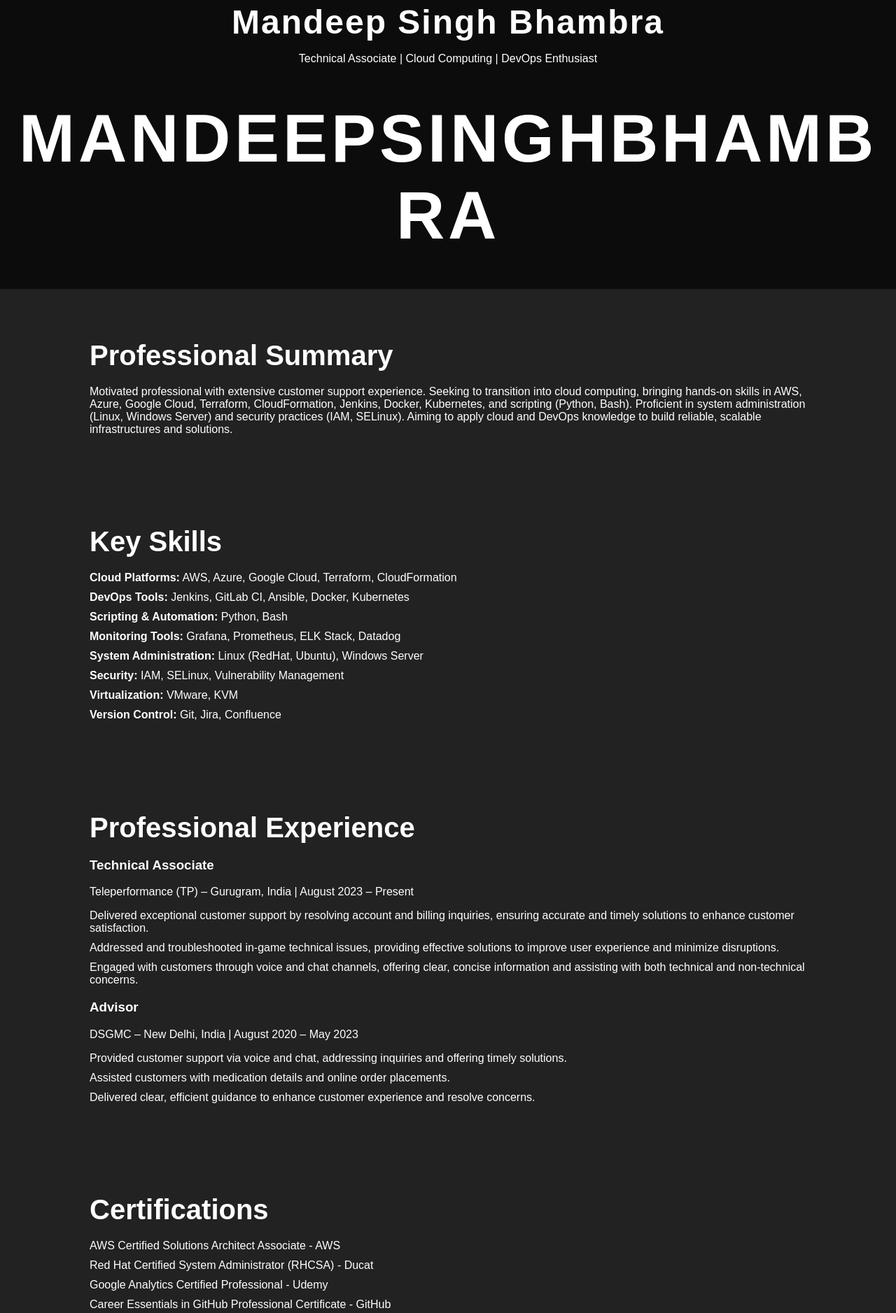
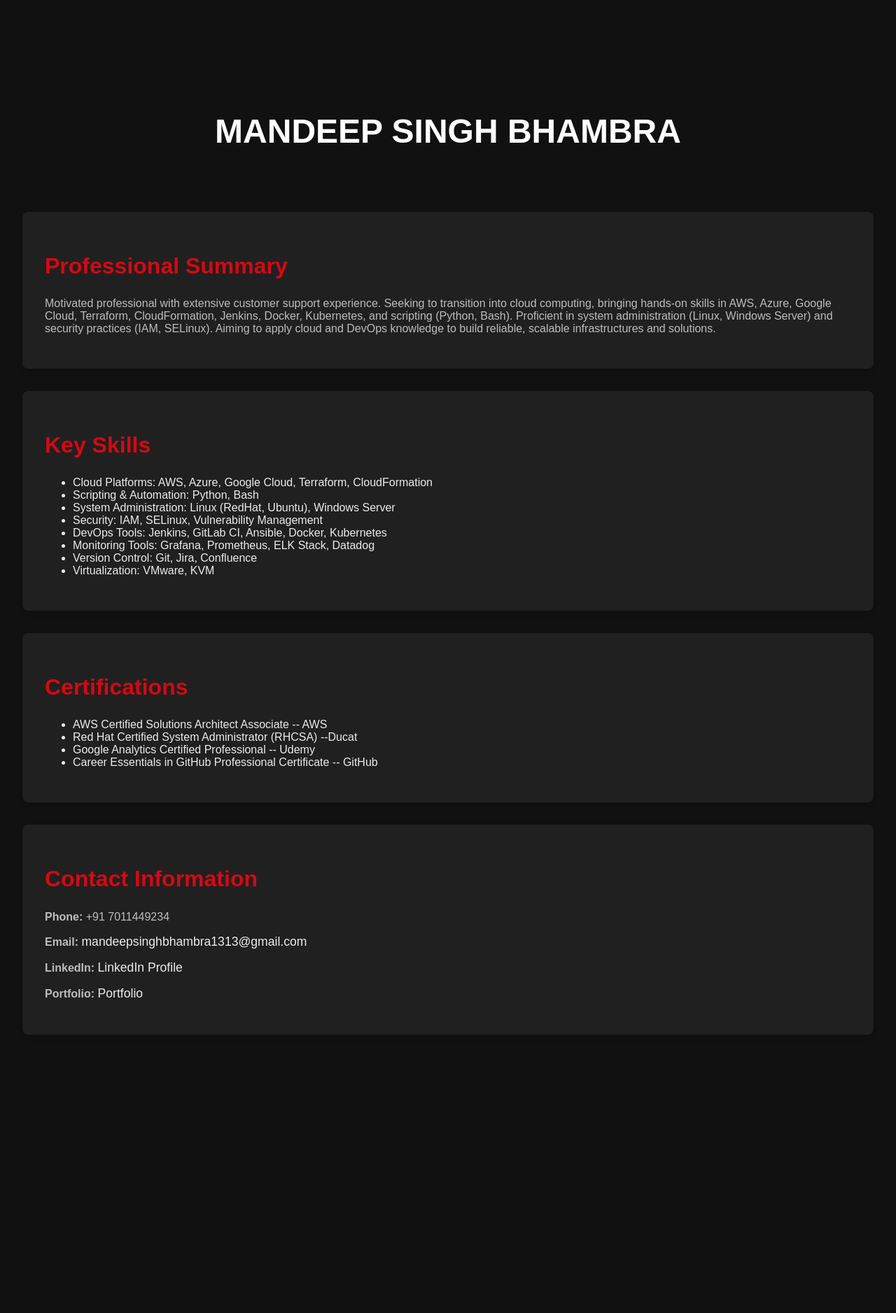
Before and after one commit to Mandeep-Singh-Bhambra/portfolio.github.io, a plain HTML site: page index.html in a window 1280 px wide. Shown: the part 96-1973 px from the top of the page at 70% size. After the commit the page ends 1639 px from the top, so only its background shows below. Drawn offline with Linux system fonts and the light colour scheme.

Commit message:
Update index.html

```diff
--- a/index.html
+++ b/index.html
@@ -3,252 +3,157 @@
 <head>
     <meta charset="UTF-8">
     <meta name="viewport" content="width=device-width, initial-scale=1.0">
-    <title>Mandeep Singh Bhambra | Portfolio</title>
+    <title>Portfolio - Mandeep Singh Bhambra</title>
     <style>
+        /* Global Styling */
         body {
-            font-family: Arial, sans-serif;
-            background-color: #0c0c0c;
-            color: white;
             margin: 0;
-            padding: 0;
+            font-family: 'Arial', sans-serif;
+            background: #111;
+            color: #fff;
             overflow: hidden;
         }
-        .header {
+
+        h1 {
             text-align: center;
-            margin-top: 100px;
-        }
-        h1 {
             font-size: 3rem;
             font-weight: bold;
-            letter-spacing: 2px;
-            margin: 0;
-        }
-        .intro {
-            font-size: 6rem;
-            letter-spacing: 5px;
-            font-weight: bold;
-            text-transform: uppercase;
-            margin: 50px 0;
-            display: flex;
-            justify-content: center;
-            flex-wrap: wrap;
-        }
-        .intro span {
+            margin-top: 20%;
             opacity: 0;
-            transform: scale(0.5);
-            animation: fadeIn 0.6s forwards, scaleIn 0.6s forwards;
-        }
-        .intro span:nth-child(odd) {
-            animation-delay: 0.3s;
-        }
-        @keyframes fadeIn {
-            0% { opacity: 0; }
-            100% { opacity: 1; }
-        }
-        @keyframes scaleIn {
-            0% { transform: scale(0.5); }
-            100% { transform: scale(1); }
+            animation: fadeIn 3s ease-in-out forwards;
         }
 
-        /* Additional styling */
         .container {
-            width: 80%;
-            margin: auto;
+            opacity: 0;
+            animation: fadeInContent 3s 3s forwards;
+            padding: 2rem;
         }
-        .contact-info {
-            margin: 20px 0;
+
+        /* Netflix Animation for Name */
+        @keyframes fadeIn {
+            0% {
+                transform: scale(0);
+                opacity: 0;
             }
-        a {
-            color: #ff5733;
+            100% {
+                transform: scale(1);
+                opacity: 1;
+            }
+        }
+
+        /* Content Display Animation */
+        @keyframes fadeInContent {
+            0% {
+                opacity: 0;
+            }
+            100% {
+                opacity: 1;
+            }
+        }
+
+        /* Card Style for Portfolio Details */
+        .card {
+            background-color: #222;
+            margin: 1.5rem 0;
+            padding: 2rem;
+            border-radius: 8px;
+            box-shadow: 0 4px 6px rgba(0, 0, 0, 0.2);
+            animation: slideUp 1s ease-in-out forwards;
+        }
+
+        .card h2 {
+            font-size: 2rem;
+            color: #e50914;
+        }
+
+        .card p {
+            font-size: 1rem;
+            color: #ccc;
+        }
+
+        @keyframes slideUp {
+            0% {
+                transform: translateY(30px);
+                opacity: 0;
+            }
+            100% {
+                transform: translateY(0);
+                opacity: 1;
+            }
+        }
+
+        /* Section Headers */
+        h3 {
+            font-size: 1.5rem;
+            color: #e50914;
+        }
+
+        .email {
+            color: #fff;
+            font-size: 1.1rem;
             text-decoration: none;
         }
-        .section {
-            padding: 40px 0;
-            background-color: #222;
+
+        .email:hover {
+            color: #e50914;
+            text-decoration: underline;
         }
-        h2 {
-            font-size: 2.5rem;
-            margin-bottom: 20px;
-        }
-        ul {
-            list-style-type: none;
-            padding: 0;
-        }
-        ul li {
-            margin-bottom: 10px;
-        }
-        footer {
-            text-align: center;
-            padding: 20px;
-            background-color: #111;
+
+        .portfolio-section {
+            margin: 2rem 0;
         }
     </style>
 </head>
 <body>
-    <header class="header">
+    <!-- Name Animation -->
+    <h1>MANDEEP SINGH BHAMBRA</h1>
+
+    <!-- Portfolio Content -->
     <div class="container">
-            <h1>Mandeep Singh Bhambra</h1>
-            <p>Technical Associate | Cloud Computing | DevOps Enthusiast</p>
-        </div>
-    </header>
-
-    <div class="intro">
-        <span>M</span>
-        <span>A</span>
-        <span>N</span>
-        <span>D</span>
-        <span>E</span>
-        <span>E</span>
-        <span>P</span>
-        <span>S</span>
-        <span>I</span>
-        <span>N</span>
-        <span>G</span>
-        <span>H</span>
-        <span>B</span>
-        <span>H</span>
-        <span>A</span>
-        <span>M</span>
-        <span>B</span>
-        <span>R</span>
-        <span>A</span>
+        <!-- Professional Summary Section -->
+        <div class="card">
+            <h2>Professional Summary</h2>
+            <p>Motivated professional with extensive customer support experience. Seeking to transition into cloud computing, bringing hands-on skills in AWS, Azure, Google Cloud, Terraform, CloudFormation, Jenkins, Docker, Kubernetes, and scripting (Python, Bash). Proficient in system administration (Linux, Windows Server) and security practices (IAM, SELinux). Aiming to apply cloud and DevOps knowledge to build reliable, scalable infrastructures and solutions.</p>
         </div>
 
-    <section class="section">
-        <div class="container">
-            <h2>Professional Summary</h2>
-            <p>
-                Motivated professional with extensive customer support experience. Seeking to transition into cloud computing, bringing hands-on skills in AWS, Azure, Google Cloud, Terraform, CloudFormation, Jenkins, Docker, Kubernetes, and scripting (Python, Bash). Proficient in system administration (Linux, Windows Server) and security practices (IAM, SELinux). Aiming to apply cloud and DevOps knowledge to build reliable, scalable infrastructures and solutions.
-            </p>
-        </div>
-    </section>
-
-    <section class="section">
-        <div class="container">
+        <!-- Key Skills Section -->
+        <div class="card portfolio-section">
             <h2>Key Skills</h2>
             <ul>
-                <li><strong>Cloud Platforms:</strong> AWS, Azure, Google Cloud, Terraform, CloudFormation</li>
-                <li><strong>DevOps Tools:</strong> Jenkins, GitLab CI, Ansible, Docker, Kubernetes</li>
-                <li><strong>Scripting & Automation:</strong> Python, Bash</li>
-                <li><strong>Monitoring Tools:</strong> Grafana, Prometheus, ELK Stack, Datadog</li>
-                <li><strong>System Administration:</strong> Linux (RedHat, Ubuntu), Windows Server</li>
-                <li><strong>Security:</strong> IAM, SELinux, Vulnerability Management</li>
-                <li><strong>Virtualization:</strong> VMware, KVM</li>
-                <li><strong>Version Control:</strong> Git, Jira, Confluence</li>
+                <li>Cloud Platforms: AWS, Azure, Google Cloud, Terraform, CloudFormation</li>
+                <li>Scripting & Automation: Python, Bash</li>
+                <li>System Administration: Linux (RedHat, Ubuntu), Windows Server</li>
+                <li>Security: IAM, SELinux, Vulnerability Management</li>
+                <li>DevOps Tools: Jenkins, GitLab CI, Ansible, Docker, Kubernetes</li>
+                <li>Monitoring Tools: Grafana, Prometheus, ELK Stack, Datadog</li>
+                <li>Version Control: Git, Jira, Confluence</li>
+                <li>Virtualization: VMware, KVM</li>
             </ul>
         </div>
-    </section>
 
-    <section class="section">
-        <div class="container">
-            <h2>Professional Experience</h2>
-            <div>
-                <h3>Technical Associate</h3>
-                <p>Teleperformance (TP) – Gurugram, India | August 2023 – Present</p>
+        <!-- Certifications Section -->
+        <div class="card">
+            <h2>Certifications</h2>
             <ul>
-                    <li>Delivered exceptional customer support by resolving account and billing inquiries, ensuring accurate and timely solutions to enhance customer satisfaction.</li>
-                    <li>Addressed and troubleshooted in-game technical issues, providing effective solutions to improve user experience and minimize disruptions.</li>
-                    <li>Engaged with customers through voice and chat channels, offering clear, concise information and assisting with both technical and non-technical concerns.</li>
+                <li>AWS Certified Solutions Architect Associate -- AWS</li>
+                <li>Red Hat Certified System Administrator (RHCSA) --Ducat</li>
+                <li>Google Analytics Certified Professional -- Udemy</li>
+                <li>Career Essentials in GitHub Professional Certificate -- GitHub</li>
             </ul>
         </div>
-            <div>
-                <h3>Advisor</h3>
-                <p>DSGMC – New Delhi, India | August 2020 – May 2023</p>
-                <ul>
-                    <li>Provided customer support via voice and chat, addressing inquiries and offering timely solutions.</li>
-                    <li>Assisted customers with medication details and online order placements.</li>
-                    <li>Delivered clear, efficient guidance to enhance customer experience and resolve concerns.</li>
-                </ul>
+
+        <!-- Contact Info Section -->
+        <div class="card portfolio-section">
+            <h2>Contact Information</h2>
+            <p><strong>Phone:</strong> +91 7011449234</p>
+            <p><strong>Email:</strong> <a class="email" href="mailto:mandeepsinghbhambra1313@gmail.com">mandeepsinghbhambra1313@gmail.com</a></p>
+            <p><strong>LinkedIn:</strong> <a class="email" href="https://www.linkedin.com/in/mandeepsinghbhambra" target="_blank">LinkedIn Profile</a></p>
+            <p><strong>Portfolio:</strong> <a class="email" href="https://www.yourportfolio.com" target="_blank">Portfolio</a></p>
         </div>
     </div>
-    </section>
 
-    <section class="section">
-        <div class="container">
-            <h2>Certifications</h2>
-            <ul>
-                <li>AWS Certified Solutions Architect Associate - AWS</li>
-                <li>Red Hat Certified System Administrator (RHCSA) - Ducat</li>
-                <li>Google Analytics Certified Professional - Udemy</li>
-                <li>Career Essentials in GitHub Professional Certificate - GitHub</li>
-            </ul>
-        </div>
-    </section>
-
-    <section class="section">
-        <div class="container">
-            <h2>Education</h2>
-            <ul>
-                <li><strong>Master of Computer Applications (MCA) (In Progress)</strong> - Kalinga University (Expected Graduation: 2025)</li>
-                <li><strong>Bachelor of Computer Applications (BCA) (Completed)</strong> - Kalinga University (Graduation: 2022)</li>
-            </ul>
-        </div>
-    </section>
-
-    <section class="section">
-        <div class="container">
-            <h2>Technical Projects</h2>
-            <div>
-                <h3>Scalable Cloud Deployment</h3>
-                <ul>
-                    <li>Designed and implemented a multi-cloud solution integrating AWS and Azure.</li>
-                    <li>Reduced downtime during migration to under 2 hours and cut monthly costs by 30%.</li>
-                </ul>
-            </div>
-            <div>
-                <h3>Real-Time Monitoring System</h3>
-                <ul>
-                    <li>Built a Grafana dashboard for tracking system metrics, reducing troubleshooting time by 50%.</li>
-                    <li>Enabled predictive analysis through Prometheus alerts, enhancing system reliability.</li>
-                </ul>
-            </div>
-            <div>
-                <h3>Portfolio: Hosting a Static Website on GitHub</h3>
-                <ul>
-                    <li>Hosted a static website using GitHub Pages, leveraging Git for version control and GitHub for hosting.</li>
-                    <li>Configured repository settings, managed website files, and resolved deployment issues for seamless web hosting.</li>
-                </ul>
-            </div>
-        </div>
-    </section>
-
-    <section class="section">
-        <div class="container">
-            <h2>Volunteer Experience</h2>
-            <div>
-                <h3>System Admin Volunteer</h3>
-                <p>Community Library Digitalization Project – New Delhi, India | 2021</p>
-                <ul>
-                    <li>Configured systems and set up a local server to digitize the library’s records.</li>
-                    <li>Deployed a searchable database for book records, improving retrieval speed by 60%.</li>
-                    <li>Trained library staff on managing and updating the system for sustained operations.</li>
-                </ul>
-            </div>
-            <div>
-                <h3>Cybersecurity Awareness Volunteer</h3>
-                <p>Cyber Awareness Camp – New Delhi, India | 2022</p>
-                <ul>
-                    <li>Organized awareness sessions on password management and phishing threats, reaching 200+ attendees.</li>
-                    <li>Assisted in creating cybersecurity posters and handouts, improving awareness within the community.</li>
-                    <li>Conducted live demonstrations on basic cybersecurity practices for small business owners.</li>
-                </ul>
-            </div>
-            <div>
-                <h3>Event Technical Support Volunteer</h3>
-                <p>Annual Tech Fest – College IT Department – Kalinga University | 2021</p>
-                <ul>
-                    <li>Managed audio-visual and IT infrastructure for the college’s annual tech fest attended by 500+ participants.</li>
-                    <li>Set up networking solutions and resolved technical issues on-site, ensuring smooth event operations.</li>
-                    <li>Designed and implemented a temporary website for event updates, receiving 2,000+ visits.</li>
-                </ul>
-            </div>
-        </div>
-    </section>
-
-    <footer>
-        <div class="container">
-            <p>© 2024 Mandeep Singh Bhambra | All Rights Reserved</p>
-        </div>
-    </footer>
+    <script>
+        // Optionally, you can add more interactivity with JavaScript here.
+    </script>
 </body>
 </html>
```
Lines whose indentation alone changed are shown as unchanged.
